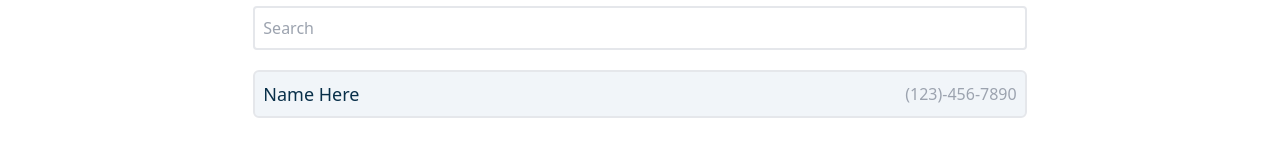
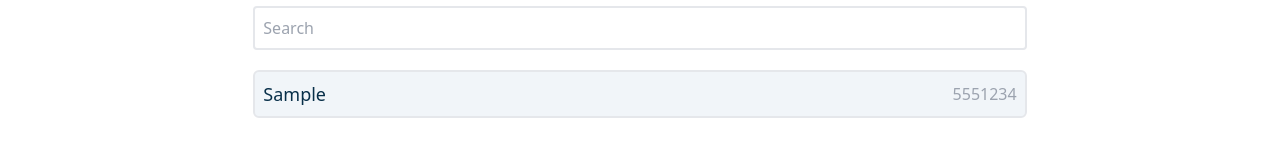
Before and after one commit to Hairum-Qureshi/tailwind-practice, a React (Vite) app: page /contacts in a window 1280 px wide. Both pictures are taken after typing "Sample", "5551234" into the empty fields and a click on the button "Add Contact". Shown: the part 422-578 px from the top of the page. Built offline with nearby package versions, Linux system fonts and the light colour scheme.

Commit message:
added logic to save and display contacts

```diff
--- a/src/components/Contacts.tsx
+++ b/src/components/Contacts.tsx
@@ -1,13 +1,44 @@
+import validator from "validator";
+import { v4 as uuidv4 } from "uuid";
 import { useState } from "react";
-import validator from "validator";
+
+interface Contact {
+	id: string;
+	name: string;
+	phone_number: string;
+}
+
+// TODO - add an edit and delete button -> when the user presses edit, populate the form fields with that contact's details
+// TODO - save to local storage
+// TODO - make the search bar functioning and show results on key input
 
 export default function Contacts() {
+	const [contacts, setContacts] = useState<Contact[]>([]);
 	const [contactName, setContactName] = useState("");
 	const [phoneNumber, setPhoneNumber] = useState("");
 
 	function addContact() {
 		const isValidPhoneNumber = validator.isMobilePhone(phoneNumber);
-		alert(isValidPhoneNumber);
+		if (isValidPhoneNumber && contactName) {
+			if (contacts.length === 0) {
+				setContacts([
+					{
+						id: uuidv4(),
+						name: contactName,
+						phone_number: phoneNumber
+					}
+				]);
+			} else {
+				setContacts([
+					...contacts,
+					{
+						id: uuidv4(),
+						name: contactName,
+						phone_number: phoneNumber
+					}
+				]);
+			}
+		}
 	}
 
 	return (
@@ -22,6 +53,7 @@ export default function Contacts() {
 						type="text"
 						placeholder="Name"
 						className="border-2 border-slate-400 outline-none w-full p-2 rounded"
+						onChange={e => setContactName(e.target.value)}
 					/>
 				</div>
 				<div className="mt-4">
@@ -50,12 +82,27 @@ export default function Contacts() {
 					className="mt-5 border-2 rounded p-2 w-full outline-none"
 				/>
 				<div>
-					<div className="w-full box-border border-2 border-gray-200 p-2 mt-5 rounded-md bg-slate-100 flex">
-						<div className="flex items-center w-full">
-							<h2 className="text-lg">Name Here</h2>
-							<p className="text-gray-400 ml-auto">(123)-456-7890</p>
-						</div>
-					</div>
+					{contacts.length > 0 ? (
+						contacts.map((contact: Contact) => {
+							return (
+								<div
+									className="w-full box-border border-2 border-gray-200 p-2 mt-5 rounded-md bg-slate-100 flex"
+									key={contact.id}
+								>
+									<div className="flex items-center w-full">
+										<h2 className="text-lg">{contact.name}</h2>
+										<p className="text-gray-400 ml-auto">
+											{contact.phone_number}
+										</p>
+									</div>
+								</div>
+							);
+						})
+					) : (
+						<h1 className="text-xl text-center mt-5">
+							Enter a contact to be added here
+						</h1>
+					)}
 				</div>
 			</div>
 		</div>
```
